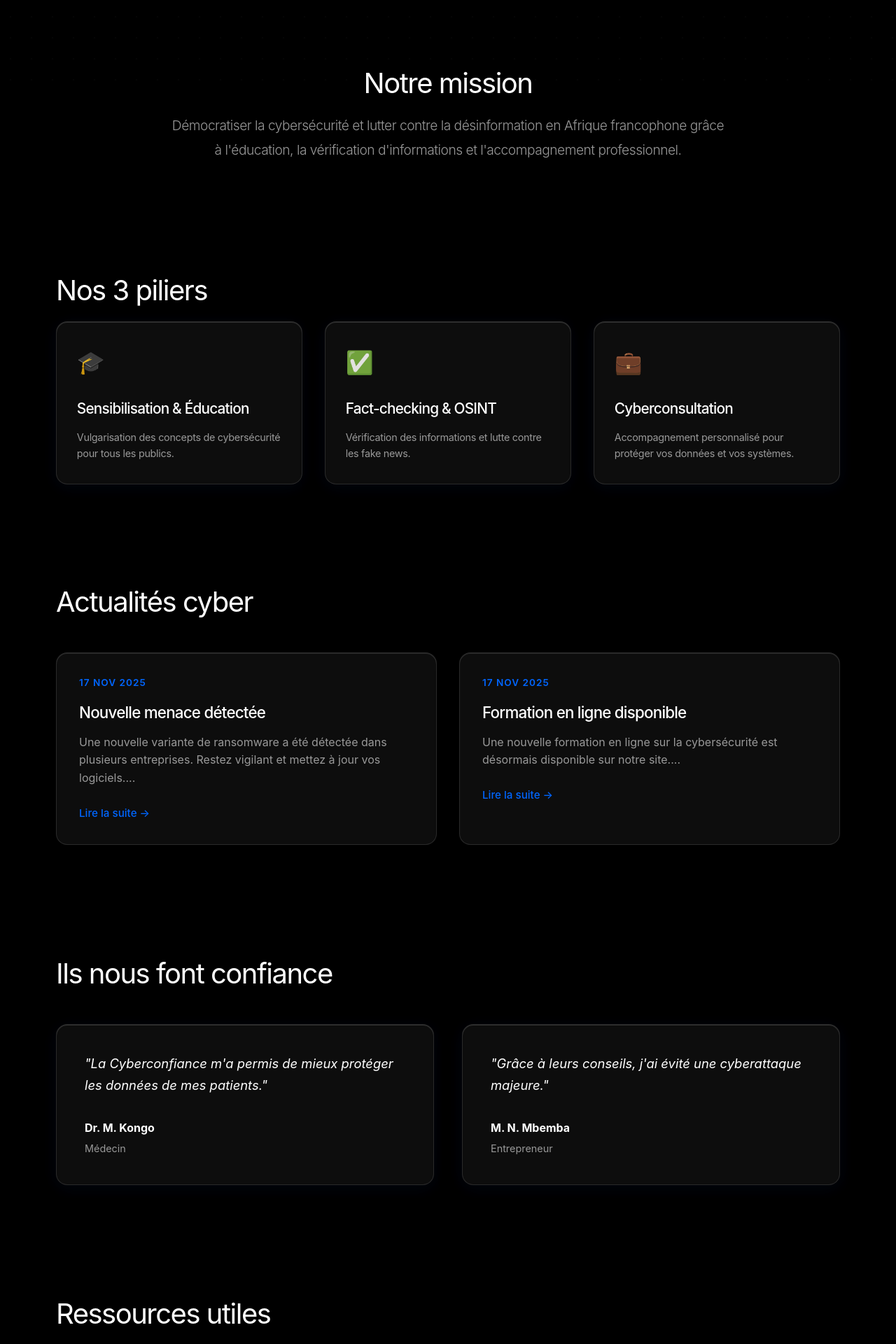
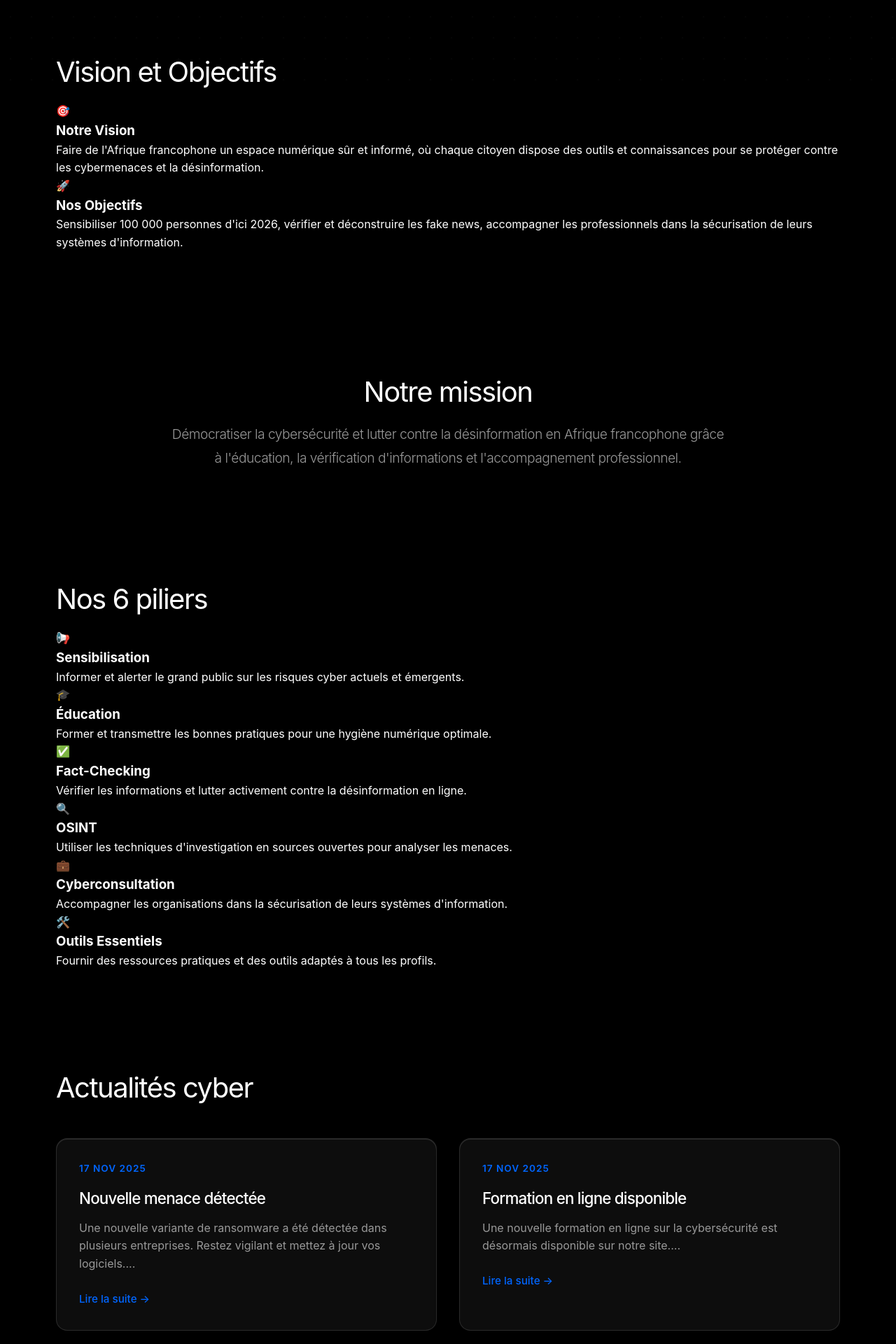
Before and after one commit to moa-digitalagency/CyberConfiance, a Flask app: page / in a window 1280 px wide. Shown: the part 681-2601 px from the top of the page at 70% size. Run offline with Flask 3, Linux system fonts and the light colour scheme; data comes from the database, SQL or seed files in the repository.

Commit message:
Update website content and structure to enhance user experience
Updated the page title, added a new "Vision et Objectifs" section, and restructured the "Piliers" section to include six pillars with enhanced glass-card styling. Removed the "Ils nous ont fait confiance" section and adjusted hero section styling.

Replit-Commit-Author: Agent
Replit-Commit-Session-Id: 86c05312-b101-4ef0-8eda-a8dbbc96d3ec
Replit-Commit-Checkpoint-Type: intermediate_checkpoint
Replit-Commit-Event-Id: abefa646-9518-484c-836f-933339fcc470
Replit-Commit-Screenshot-Url: https://storage.googleapis.com/screenshot-production-us-central1/39363de2-3662-4bea-9adc-2260b34af720/86c05312-b101-4ef0-8eda-a8dbbc96d3ec/E0L7hlZ

```diff
--- a/templates/index.html
+++ b/templates/index.html
@@ -1,9 +1,9 @@
 {% extends "base.html" %}
 
-{% block title %}La Cyberconfiance{% endblock %}
+{% block title %}La Cyberconfiance - Votre bouclier numérique en RDC{% endblock %}
 
 {% block content %}
-<section class="hero" style="background-image: linear-gradient(rgba(0, 0, 0, 0.5), rgba(0, 0, 0, 0.5)), url('{{ url_for('static', filename='img/hero-bg.jpg') }}'); background-size: cover; background-position: center;">
+<section class="hero">
     <div class="glow-orb"></div>
 
     <div class="container hero-content">
@@ -18,6 +18,26 @@
     </div>
 </section>
 
+<section class="section vision-section">
+    <div class="container">
+        <div class="vision-box glass-card-enhanced">
+            <h2 class="section-title">Vision et Objectifs</h2>
+            <div class="vision-content">
+                <div class="vision-item">
+                    <span class="vision-icon">🎯</span>
+                    <h3>Notre Vision</h3>
+                    <p>Faire de l'Afrique francophone un espace numérique sûr et informé, où chaque citoyen dispose des outils et connaissances pour se protéger contre les cybermenaces et la désinformation.</p>
+                </div>
+                <div class="vision-item">
+                    <span class="vision-icon">🚀</span>
+                    <h3>Nos Objectifs</h3>
+                    <p>Sensibiliser 100 000 personnes d'ici 2026, vérifier et déconstruire les fake news, accompagner les professionnels dans la sécurisation de leurs systèmes d'information.</p>
+                </div>
+            </div>
+        </div>
+    </div>
+</section>
+
 <section class="section mission-section">
     <div class="container">
         <h2 class="section-title">Notre mission</h2>
@@ -27,25 +47,43 @@
 
 <section class="section pillars-section">
     <div class="container">
-        <h2 class="section-title">Nos 3 piliers</h2>
+        <h2 class="section-title">Nos 6 piliers</h2>
 
-        <div class="services-grid">
-            <div class="service-card scroll-animate glass-card">
-                <span class="service-icon">🎓</span>
-                <h3>Sensibilisation & Éducation</h3>
-                <p>Vulgarisation des concepts de cybersécurité pour tous les publics.</p>
+        <div class="pillars-grid">
+            <div class="pillar-card scroll-animate glass-card-enhanced">
+                <span class="pillar-icon">📢</span>
+                <h3>Sensibilisation</h3>
+                <p>Informer et alerter le grand public sur les risques cyber actuels et émergents.</p>
             </div>
 
-            <div class="service-card scroll-animate glass-card">
-                <span class="service-icon">✅</span>
-                <h3>Fact-checking & OSINT</h3>
-                <p>Vérification des informations et lutte contre les fake news.</p>
+            <div class="pillar-card scroll-animate glass-card-enhanced">
+                <span class="pillar-icon">🎓</span>
+                <h3>Éducation</h3>
+                <p>Former et transmettre les bonnes pratiques pour une hygiène numérique optimale.</p>
             </div>
 
-            <div class="service-card scroll-animate glass-card">
-                <span class="service-icon">💼</span>
+            <div class="pillar-card scroll-animate glass-card-enhanced">
+                <span class="pillar-icon">✅</span>
+                <h3>Fact-Checking</h3>
+                <p>Vérifier les informations et lutter activement contre la désinformation en ligne.</p>
+            </div>
+
+            <div class="pillar-card scroll-animate glass-card-enhanced">
+                <span class="pillar-icon">🔍</span>
+                <h3>OSINT</h3>
+                <p>Utiliser les techniques d'investigation en sources ouvertes pour analyser les menaces.</p>
+            </div>
+
+            <div class="pillar-card scroll-animate glass-card-enhanced">
+                <span class="pillar-icon">💼</span>
                 <h3>Cyberconsultation</h3>
-                <p>Accompagnement personnalisé pour protéger vos données et vos systèmes.</p>
+                <p>Accompagner les organisations dans la sécurisation de leurs systèmes d'information.</p>
+            </div>
+
+            <div class="pillar-card scroll-animate glass-card-enhanced">
+                <span class="pillar-icon">🛠️</span>
+                <h3>Outils Essentiels</h3>
+                <p>Fournir des ressources pratiques et des outils adaptés à tous les profils.</p>
             </div>
         </div>
     </div>
@@ -58,7 +96,7 @@
 
         <div class="news-grid">
             {% for item in news %}
-            <div class="news-card glass-card scroll-animate">
+            <div class="news-card glass-card-enhanced scroll-animate">
                 <div class="news-date">{{ item.created_at.strftime('%d %b %Y') if item.created_at else '' }}</div>
                 <h3>{{ item.title }}</h3>
                 <p>{{ item.content[:150] }}...</p>
@@ -70,30 +108,6 @@
 </section>
 {% endif %}
 
-<section class="section testimonials-section">
-    <div class="container">
-        <h2 class="section-title">Ils nous font confiance</h2>
-
-        <div class="testimonials-grid">
-            <div class="testimonial-card glass-card scroll-animate">
-                <p class="testimonial-content">"La Cyberconfiance m'a permis de mieux protéger les données de mes patients."</p>
-                <div class="testimonial-author">
-                    <strong>Dr. M. Kongo</strong>
-                    <span>Médecin</span>
-                </div>
-            </div>
-
-            <div class="testimonial-card glass-card scroll-animate">
-                <p class="testimonial-content">"Grâce à leurs conseils, j'ai évité une cyberattaque majeure."</p>
-                <div class="testimonial-author">
-                    <strong>M. N. Mbemba</strong>
-                    <span>Entrepreneur</span>
-                </div>
-            </div>
-        </div>
-    </div>
-</section>
-
 {% if resources %}
 <section class="section resources-section">
     <div class="container">
@@ -101,7 +115,7 @@
 
         <div class="resources-grid">
             {% for resource in resources %}
-            <div class="resource-card glass-card scroll-animate">
+            <div class="resource-card glass-card-enhanced scroll-animate">
                 <span class="resource-icon">📄</span>
                 <h3>{{ resource.title }}</h3>
                 <p>{{ resource.description if resource.description else 'Ressource de cybersécurité' }}</p>
@@ -113,7 +127,7 @@
 </section>
 {% endif %}
 
-<section class="contact-section">
+<section class="contact-section glass-card-enhanced">
     <div class="container">
         <h2>Contactez-nous</h2>
         <p>Besoin d'aide ou de conseils personnalisés ?</p>
@@ -123,7 +137,7 @@
 
 <section class="section footer-newsletter">
     <div class="container">
-        <div class="newsletter-box glass-card">
+        <div class="newsletter-box glass-card-enhanced">
             <h3>Restez informé</h3>
             <p>Recevez nos conseils et alertes cyber chaque semaine.</p>
             <form action="/newsletter" method="post" class="newsletter-form">
```
